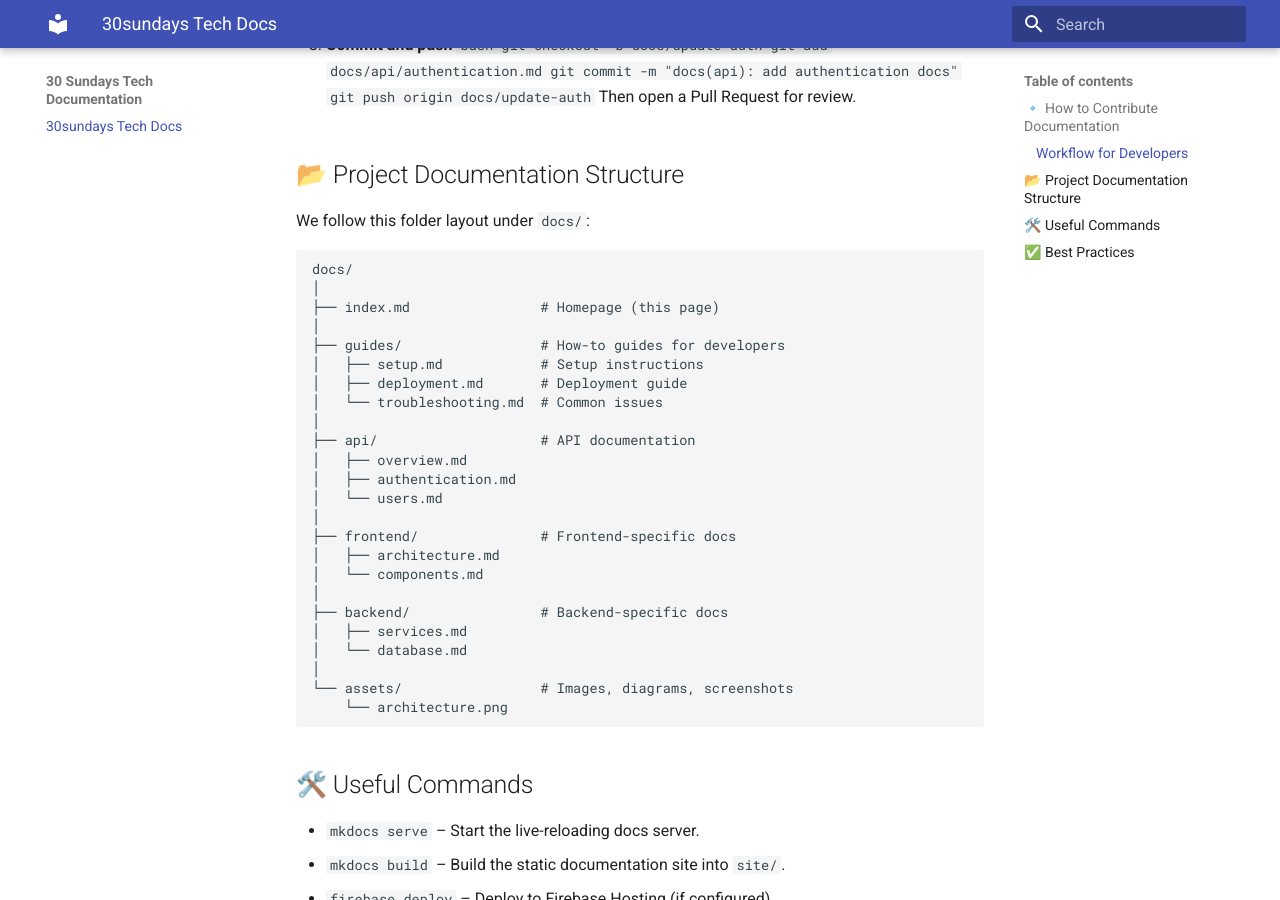
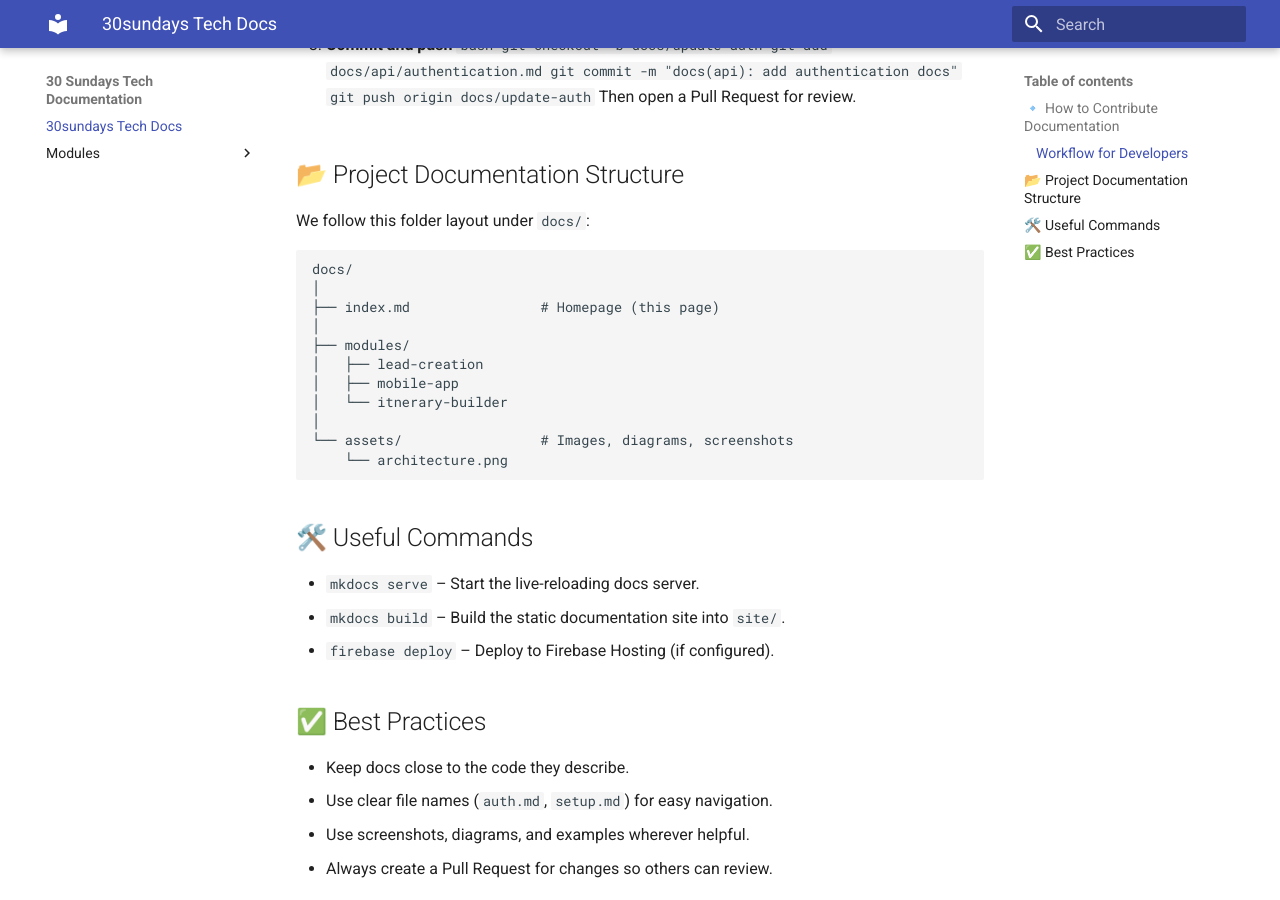
Before and after one commit to apunjani/30s-documentation, an MkDocs documentation site: the page built from docs/index.md, in a window 1280 px wide and 900 px high, scrolled down 739 px. Built offline with MkDocs 1.6.1 and Material for MkDocs 9.7.7, drawn with Linux system fonts in a browser that asks for light colours.

```diff
--- a/docs/index.md
+++ b/docs/index.md
@@ -56,23 +56,10 @@ docs/
 │
 ├── index.md                # Homepage (this page)
 │
-├── guides/                 # How-to guides for developers
-│   ├── setup.md            # Setup instructions
-│   ├── deployment.md       # Deployment guide
-│   └── troubleshooting.md  # Common issues
-│
-├── api/                    # API documentation
-│   ├── overview.md
-│   ├── authentication.md
-│   └── users.md
-│
-├── frontend/               # Frontend-specific docs
-│   ├── architecture.md
-│   └── components.md
-│
-├── backend/                # Backend-specific docs
-│   ├── services.md
-│   └── database.md
+├── modules/
+│   ├── lead-creation
+│   ├── mobile-app
+│   └── itnerary-builder
 │
 └── assets/                 # Images, diagrams, screenshots
     └── architecture.png
```
Also changed, not shown: docs/modules/itinerary-builder/referral-system-hld.md (added, +230 -0 lines), site/404.html, site/index.html, site/search/search_index.json.
